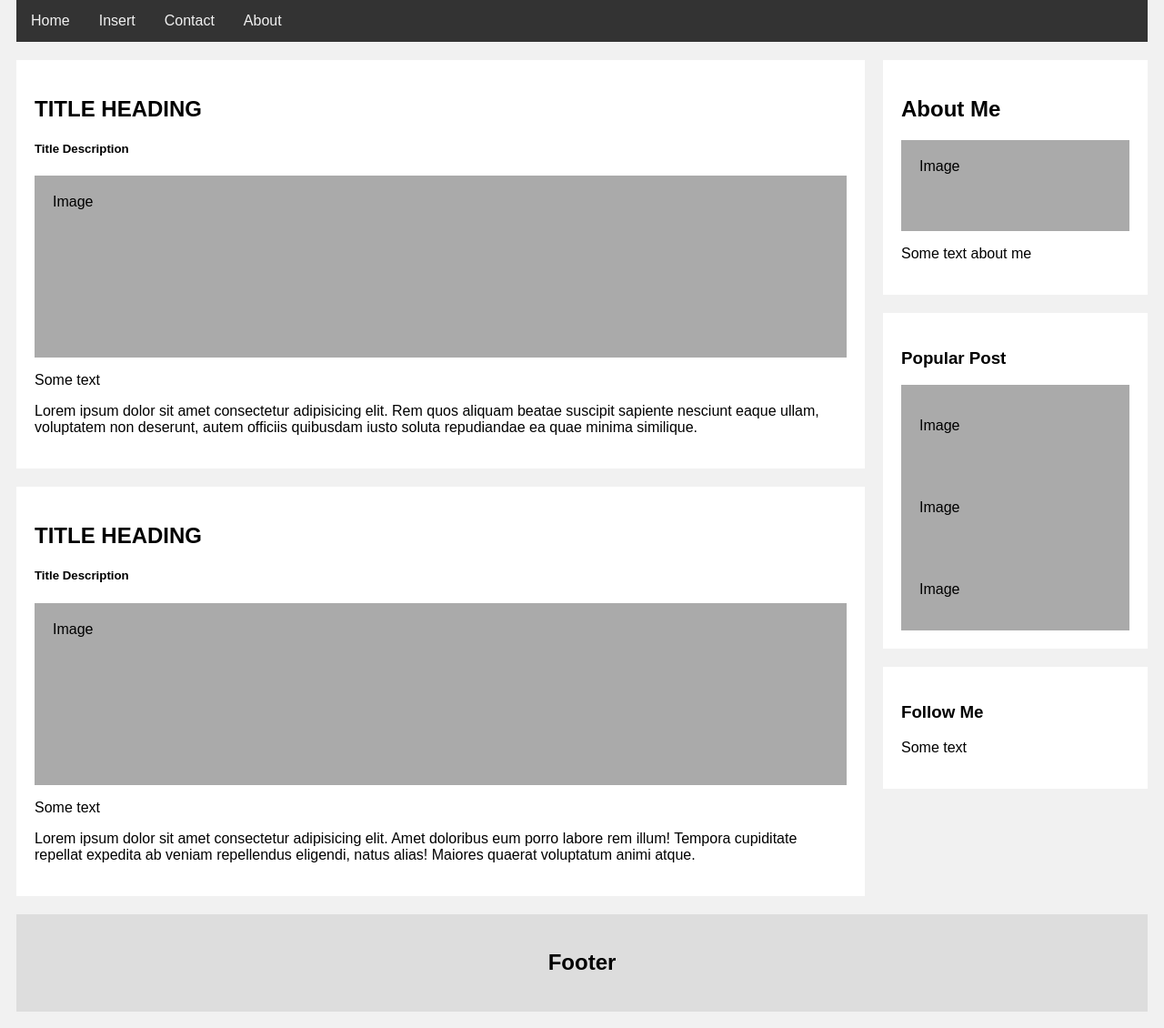
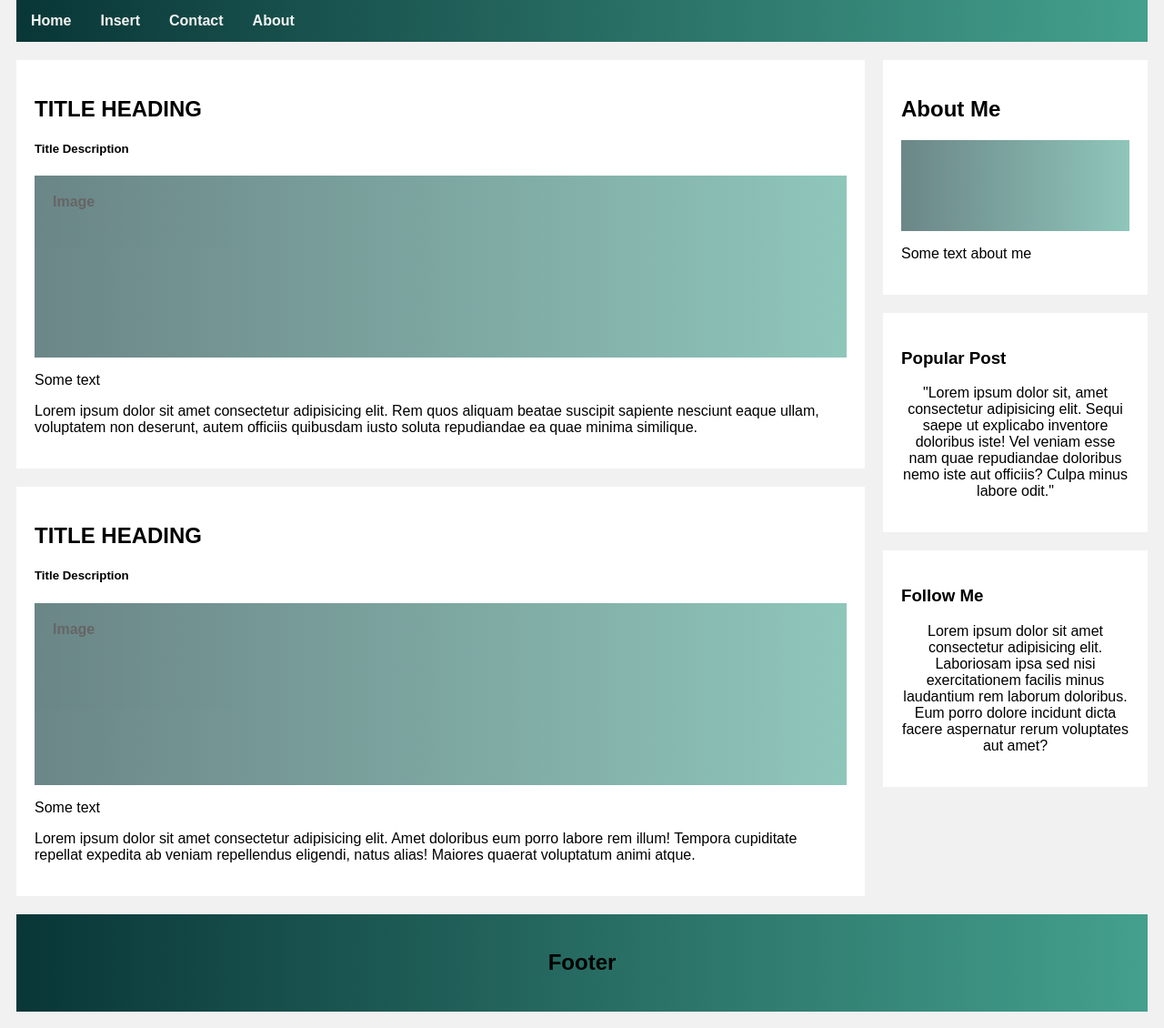
Before and after one commit to JhonathanMusa/spoti_practice, a PHP site: page / in a window 1280 px wide. Shown: the part 237-1367 px from the top of the page at 91% size. Run offline with PHP 8.4, Linux system fonts and the light colour scheme.

Commit message:
thirth commit

```diff
--- a/css/style.css
+++ b/css/style.css
@@ -21,7 +21,8 @@ body {
 /* STYLE TOP NAVIGATION */
 .topnav {
   overflow: hidden;
-  background-color: #333;
+  background: linear-gradient(to left, #44a08d, #093637);
+  width: 100%;
 }
 
 .topnav a {
@@ -31,6 +32,7 @@ body {
   text-align: center;
   padding: 14px 16px;
   text-decoration: none;
+  font-weight: bold;
 }
 
 .topnav a:hover {
@@ -55,9 +57,11 @@ body {
 
 /* fake image */
 .fakeimg {
-  background-color: #aaa;
+  background: linear-gradient(to left, #44a08d, #093637);
+  opacity: 60%;
   width: 100%;
   padding: 20px;
+  font-weight: bold;
 }
 
 /*  add a card efect */
@@ -66,6 +70,12 @@ body {
   padding: 20px;
   margin-top: 20px;
 }
+
+.popular_post p, .follow_me p {
+  text-align: center;
+}
+
+
 
 /* clear floats after column */
 .row:after {
@@ -78,7 +88,7 @@ body {
 .footer {
   padding: 20px;
   text-align: center;
-  background: #ddd;
+  background: linear-gradient(to left, #44a08d, #093637);
   margin-top: 20px;
 }
 
@@ -89,6 +99,9 @@ body {
     width: 100%;
     padding: 0;
   }
+  body{
+    text-align: center;
+  }
 }
 
 /* responsive design less than 400px */
--- a/index.php
+++ b/index.php
@@ -5,6 +5,7 @@
     <meta name="viewport" content="width=device-width, initial-scale=1.0">
     <title>Document</title>
     <link rel="stylesheet" href="css/style.css">
+
 </head>
 <body>
     <div class="header">
@@ -12,8 +13,8 @@
         <p>Resize the browser window to see the efect</p>
     </div>
     <div class="topnav">
-            <a href="#">Home</a>
-            <a href="#section_insert">Insert</a>
+            <a href="index.php">Home</a>
+            <a href="insertForm.php">Insert</a>
             <a href="#">Contact</a>
             <a class="right" href="#">About</a>
     </div>
@@ -37,18 +38,17 @@
         <div class="rightcolumn">
             <div class="card">
                 <h2>About Me</h2>
-                <div class="fakeimg" style="height: 100px">Image</div>
+                <div class="fakeimg" style="height: 100px">
+                </div>
                 <p>Some text about me</p>
             </div>
-            <div class="card">
+            <div class="card popular_post">
                 <h3>Popular Post</h3>
-                <div class="fakeimg"><p>Image</p></div>
-                <div class="fakeimg"><p>Image</p></div>
-                <div class="fakeimg"><p>Image</p></div>
+                <p>"Lorem ipsum dolor sit, amet consectetur adipisicing elit. Sequi saepe ut explicabo inventore doloribus iste! Vel veniam esse nam quae repudiandae doloribus nemo iste aut officiis? Culpa minus labore odit."</p>
             </div>
-            <div class="card">
+            <div class="card follow_me">
                 <h3>Follow Me</h3>
-                <p>Some text</p>
+                <p>Lorem ipsum dolor sit amet consectetur adipisicing elit. Laboriosam ipsa sed nisi exercitationem facilis minus laudantium rem laborum doloribus. Eum porro dolore incidunt dicta facere aspernatur rerum voluptates aut amet?</p>
             </div>
         </div>
     </div>
```
Also changed, not shown: insertForm.php (added, +19 -0 lines), img/user.png (added).
